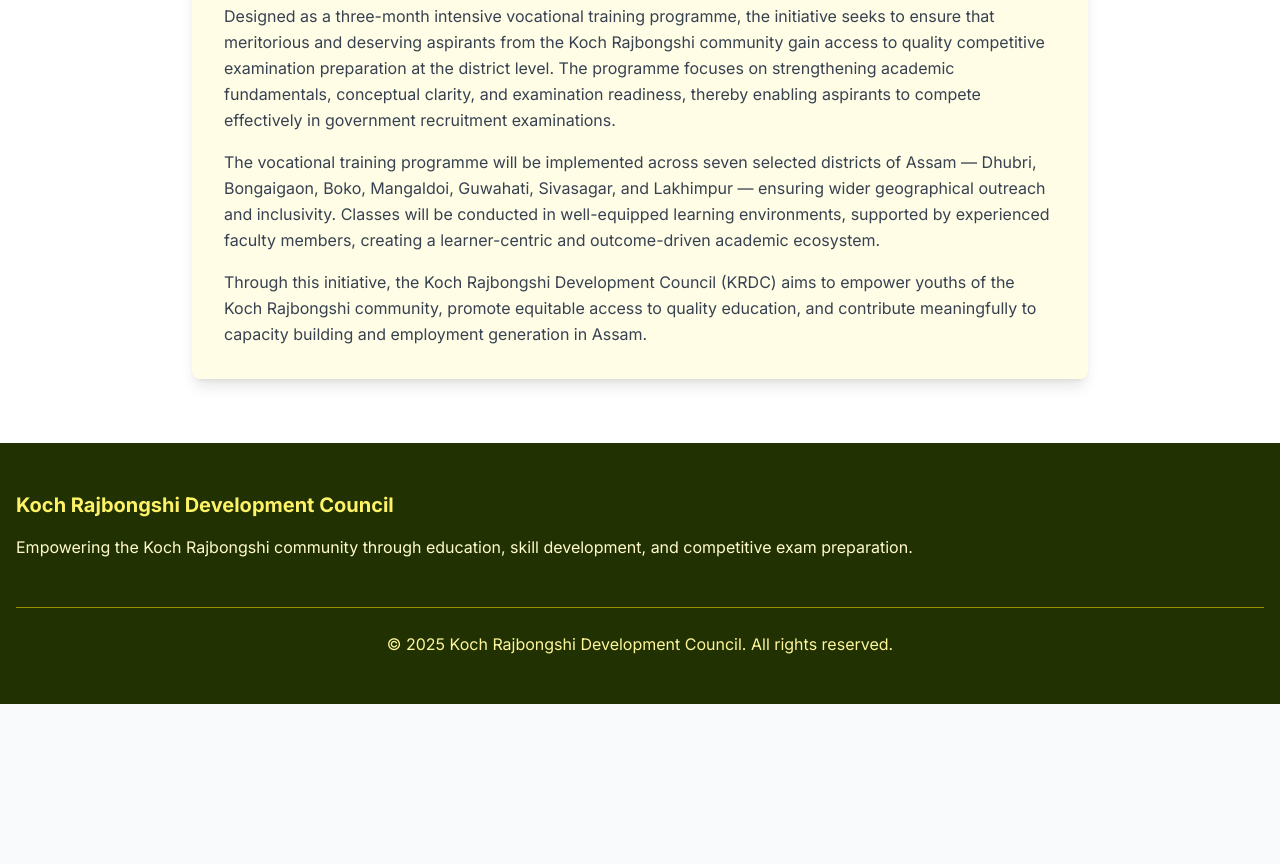
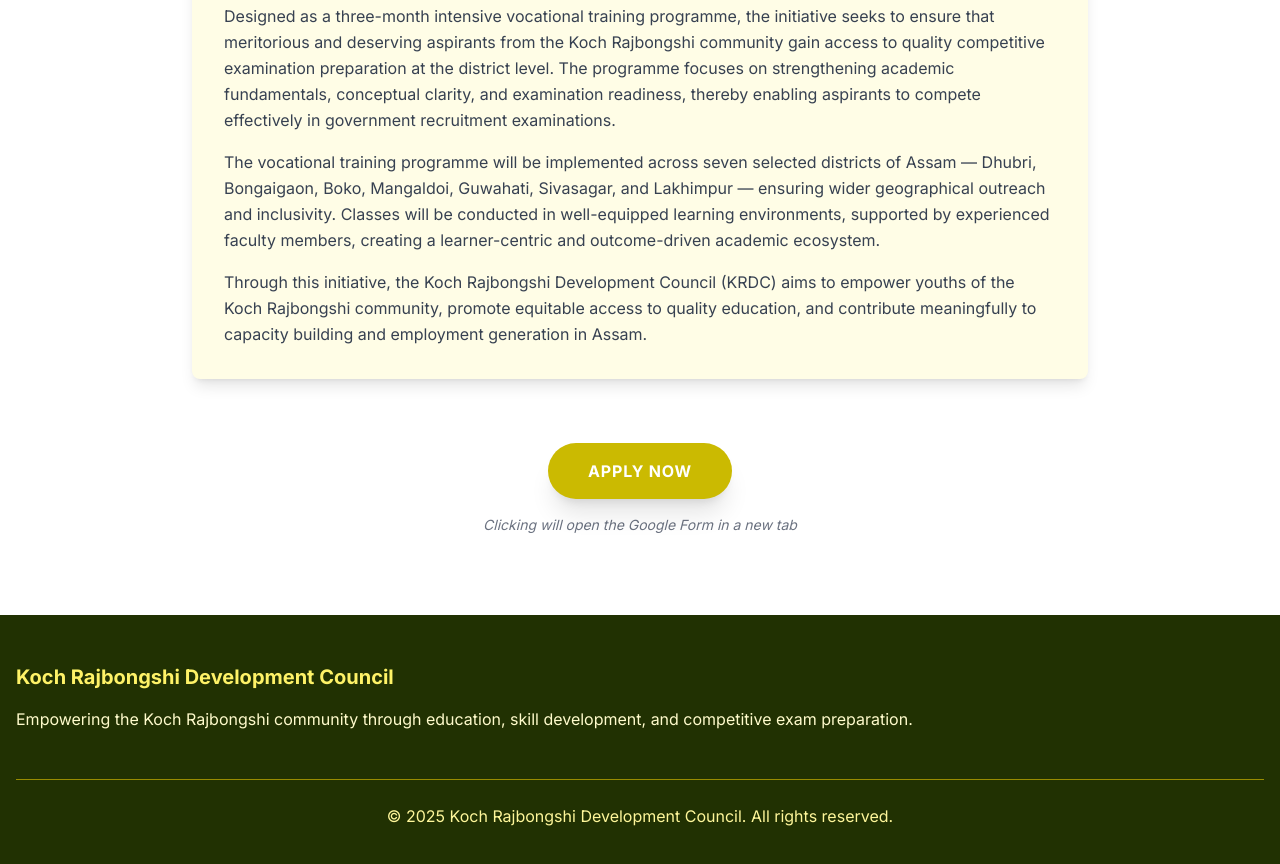
Before and after one commit to geekodour/krdc_website, an Eleventy site: page src/apsc.njk in a window 1280 px wide. Shown: the part 595-1459 px from the top of the page. Before the commit the page ends 1299 px from the top, so only its background shows below. Built offline with nearby package versions, Linux system fonts and the light colour scheme; Eleventy itself is replaced by a stand-in of ours; files that its build step writes are made by us from their sources.

Commit message:
Update apsc.njk

```diff
--- a/src/apsc.njk
+++ b/src/apsc.njk
@@ -5,7 +5,6 @@
 pageDescription: Apply for APSC preparation program at Koch Rajbongshi Development Council
 ---
 
-<!-- Page Header -->
 <section class="bg-gradient-to-r from-olive-50 via-golden-50 to-olive-100 py-16">
     <div class="container mx-auto px-4 text-center">
         <h2 class="text-4xl md:text-5xl font-bold text-olive-900 mb-4">APSC Preparation Program</h2>
@@ -15,7 +14,6 @@
     </div>
 </section>
 
-<!-- Program Overview -->
 <section class="py-16 bg-white">
     <div class="container mx-auto px-4">
         <div class="max-w-4xl mx-auto">
@@ -40,3 +38,15 @@
         </div>
     </div>
 </section>
+
+<section class="pb-20 bg-white">
+    <div class="container mx-auto px-4 text-center">
+        <a href="https://docs.google.com/forms/d/e/1FAIpQLScncWtwjNRBrOZbW1hha782CcJQ0YG4H53oMJnqnCiVKDzVEA/viewform?usp=dialog"
+           target="_blank"
+           rel="noopener noreferrer"
+           class="inline-block bg-golden-600 hover:bg-golden-700 text-white font-bold py-4 px-10 rounded-full shadow-xl transition duration-300 transform hover:-translate-y-1 uppercase tracking-wider">
+            Apply Now
+        </a>
+        <p class="mt-4 text-sm text-gray-500 italic">Clicking will open the Google Form in a new tab</p>
+    </div>
+</section>
```
